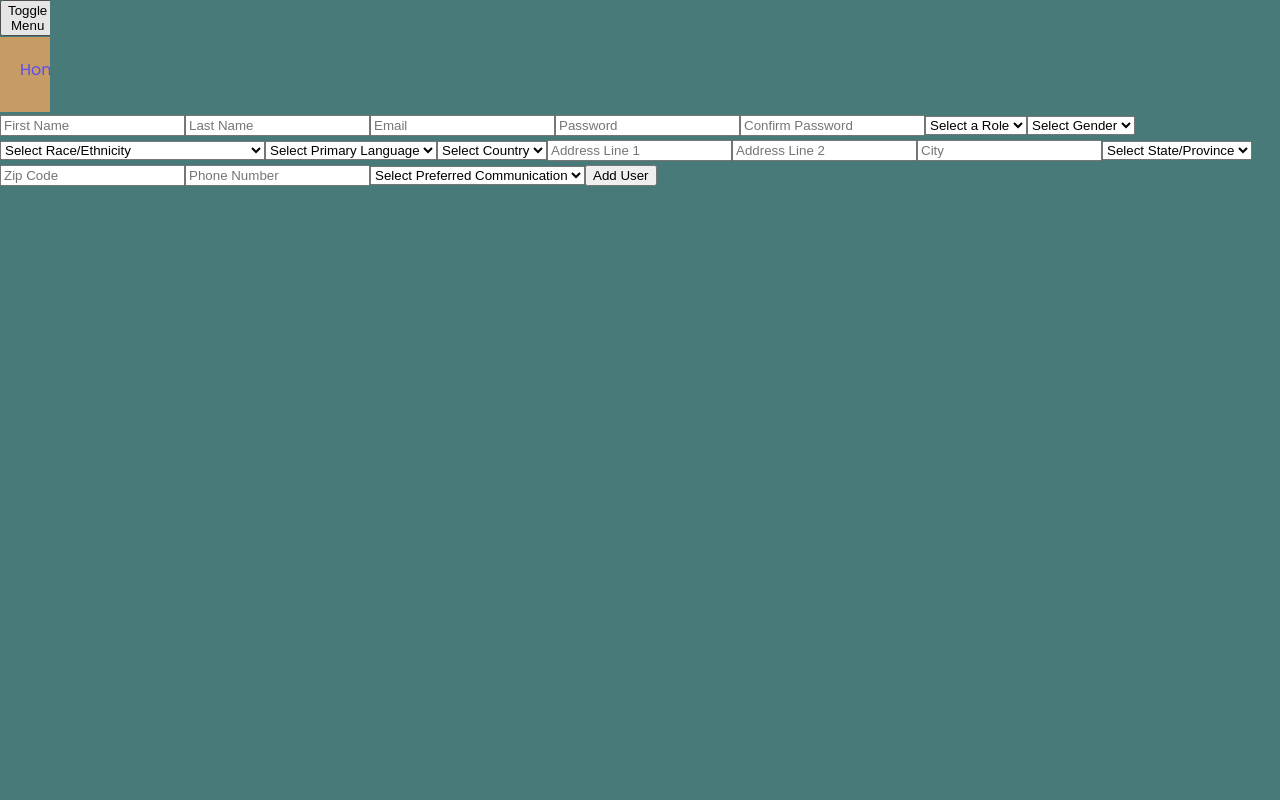
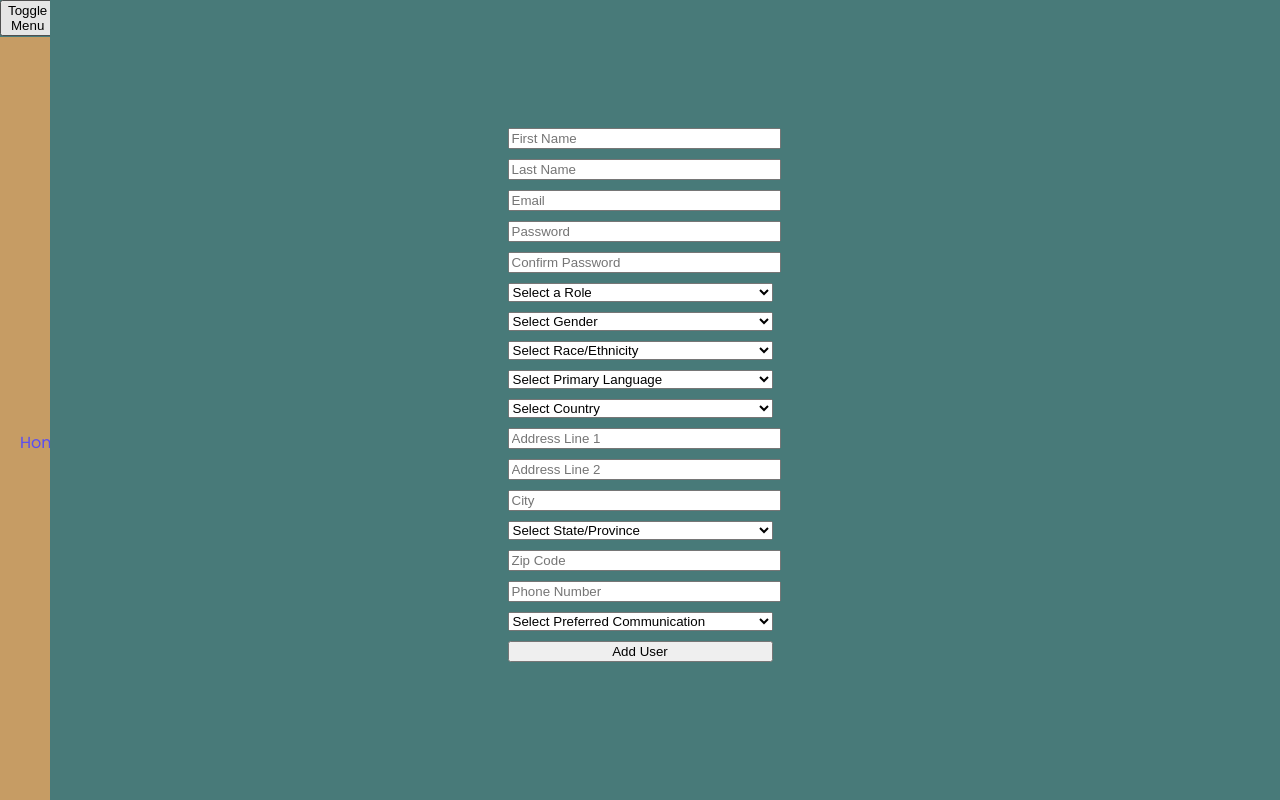
Before and after one commit to ssloth1/palaver-strings-capstone, a React (Create React App) app in the folder frontend/: page /create-user in a window 1280 px wide. Built offline with nearby package versions, Linux system fonts and the light colour scheme.

Commit message:
navbar and add user from css update
Working on making add user form and side nav bar look better

```diff
--- a/frontend/src/components/AddUserForm.js
+++ b/frontend/src/components/AddUserForm.js
@@ -1,6 +1,7 @@
 import React, { useState } from "react";
 import { useAuth } from '../contexts/AuthContext';
 import axios from 'axios';
+import styles from './AddUserForm.module.css';
 
 import { // Constants/dropdown options for the form
     GENDER,
@@ -263,7 +264,8 @@ function AddUserForm() {
 
 
     return (
-        <form onSubmit={handleSubmit}>
+        <body className={styles.addUserForm}>
+            <form onSubmit={handleSubmit}>
 
             {/* Text input for the user's first name */}
             <input type="text" name="firstName" value={formData.firstName} onChange={handleChange} placeholder="First Name" required />
@@ -346,7 +348,8 @@ function AddUserForm() {
             <button type="submit">Add User</button>
             {statusMessage && <p>{statusMessage}</p>}
 
-        </form>
+            </form>
+        </body>
         );
     }
 
--- /dev/null
+++ b/frontend/src/components/AddUserForm.module.css
@@ -0,0 +1,16 @@
+
+
+.addUserForm {
+    display: flex;
+    flex-direction: column;
+    align-items: center;
+    justify-content: center;
+}
+
+.addUserForm input,
+.addUserForm select,
+.addUserForm button {
+    display: block; /* This will ensure each element takes up the full width of its container */
+    width: 100%; /* This makes each element stretch to the full container width */
+    margin-bottom: 10px; /* Adds some space between each field */
+}
--- a/frontend/src/index.css
+++ b/frontend/src/index.css
@@ -10,6 +10,11 @@ body {
   margin: 0;
   font-family: "Poppins";
   color: #FFF;
+  display: flex;
+  align-items: center; /* Vertical centering */
+  justify-content: center; /* Horizontal centering */
+  flex-direction: column; /* Stack children vertically */
+  min-height: 100vh; /* Ensure body takes at least full viewport height */
 }
 
 header {
--- a/frontend/src/styles/Navbar.css
+++ b/frontend/src/styles/Navbar.css
@@ -22,6 +22,10 @@ nav a:hover {
     width: 50px;
     overflow: hidden;
     transition: width 0.3s ease;
+    position: fixed;
+    left: 0;
+    top: 0;
+    height: 100%;
 }
 
 .side-menu.expanded {
@@ -33,13 +37,14 @@ nav a:hover {
 }
 
 
-.menu-content {
+.side-menu .menu-content {
     display: flex;
     justify-content: space-between;
     align-items: center;
     background-color: #C69C64;
     padding: 10px;
-    font-family: 'Poppins'
+    font-family: 'Poppins';
+    height: 100%;
 }
 
 .side-menu .menu-content nav {
@@ -56,6 +61,14 @@ nav a:hover {
     /* Add more styles as needed */
 }
 
+.side-menu .menu-content nav a {
+    display: block;
+    margin-bottom: 10px;
+    text-decoration: none;
+    color: #594ef3;
+
+}
+
 
 .side-menu.expanded .menu-content nav a {
     /* Different styles for when the menu is expanded */
```
